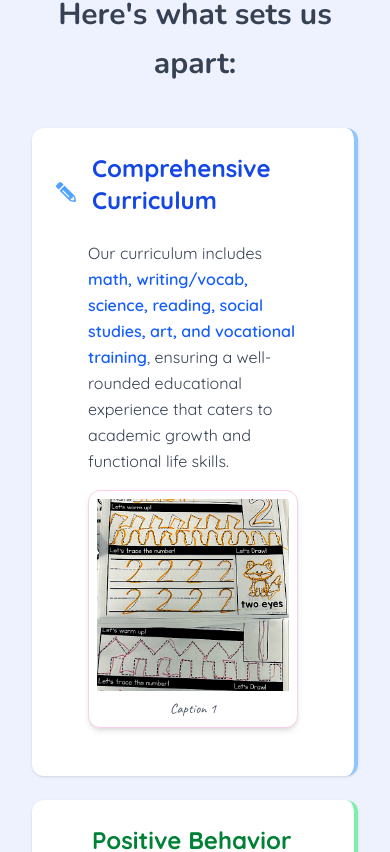
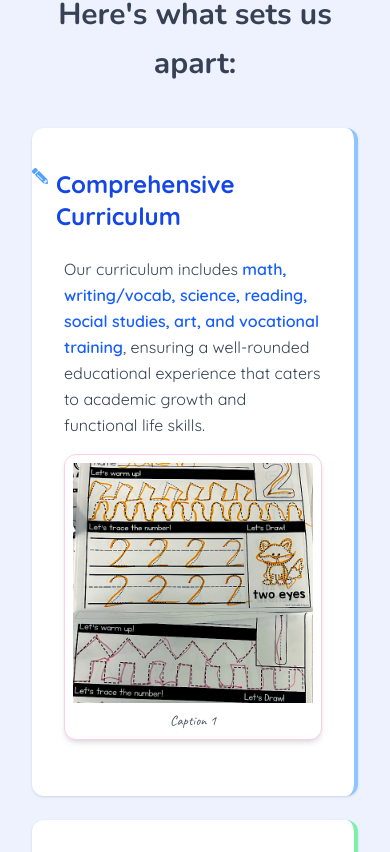
Before and after one commit to Ryan9698/speech-avenues-school, a Next.js app in the folder satc-school/: page / in a window 390 px wide. Shown: the part 2933-3785 px from the top of the page. Built offline with nearby package versions, Linux system fonts and the light colour scheme.

Commit message:
Small styling changes to homepage

```diff
--- a/satc-school/src/components/General/PencilAnimation/PencilAnimation.jsx
+++ b/satc-school/src/components/General/PencilAnimation/PencilAnimation.jsx
@@ -14,7 +14,7 @@ export default function PencilAnimation({
       transition={{ type: 'spring', stiffness: 200, delay: index * 0.2 }}
       viewport={{ once: true, amount: 0.3 }}
     >
-      <FaPencilAlt className={`${color} text-xl rotate-270 ${className}`} />
+      <FaPencilAlt className={`${color} md:text-xl rotate-270 ${className}`} />
     </motion.div>
   );
 }
--- a/satc-school/src/components/Home/Mission.jsx
+++ b/satc-school/src/components/Home/Mission.jsx
@@ -162,13 +162,13 @@ export default function Mission() {
               <SlideInViewport key={item.title} index={index}>
                 <section
                   aria-labelledby={`section-${index}`}
-                  className={`flex flex-col h-full bg-white rounded-xl shadow p-6 border-r-4 ${item.color.border}`}
+                  className={`flex flex-col h-full bg-white rounded-xl shadow py-8 md:p-6 border-r-4 ${item.color.border}`}
                 >
-                  <div className="flex items-center gap-4">
+                  <div className="flex items-start justify-center md:justify-start gap-2 mb-4 mt-2 mr-2 md:mr-0">
                     <PencilAnimation index={index} color={item.color.pencil} />
                     <h3
                       id={`section-${index}`}
-                      className={`text-2xl font-bold font-quicksand mb-4 sm:mb-2 ${item.color.header}`}
+                      className={`text-2xl font-bold font-quicksand ${item.color.header}`}
                     >
                       {item.title}
                     </h3>
```
